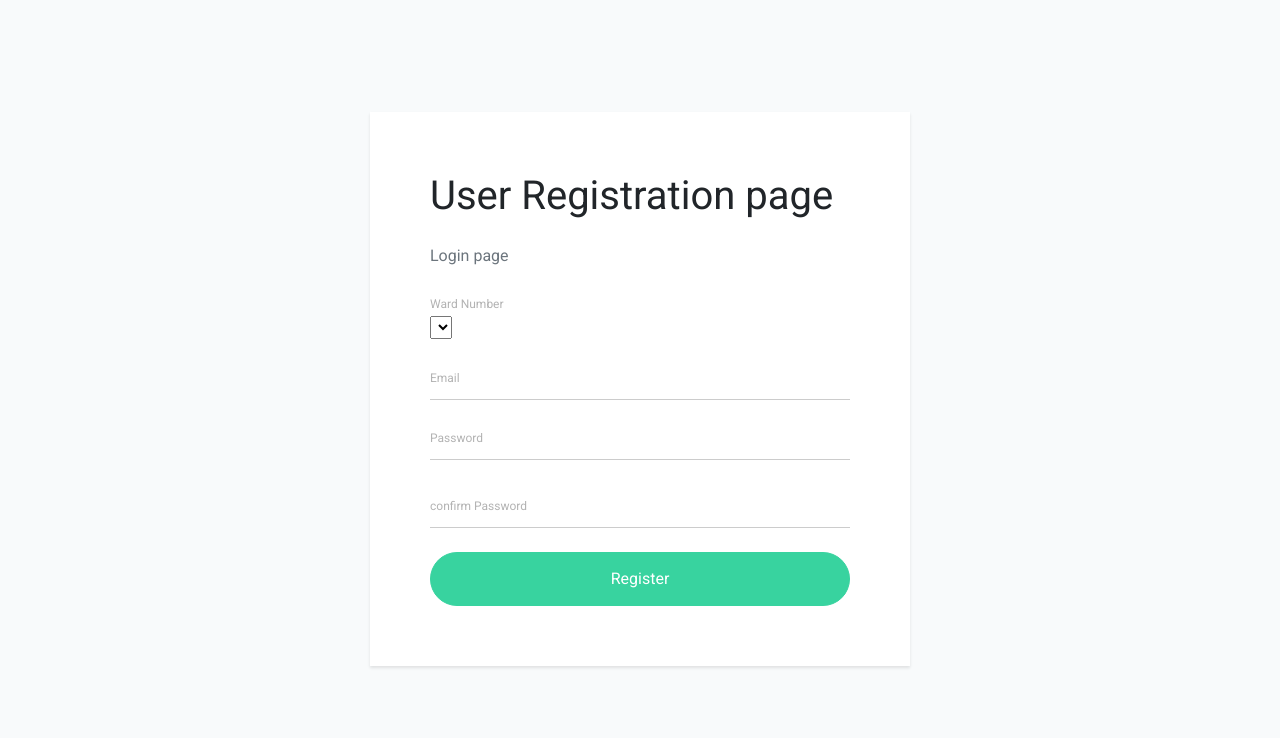
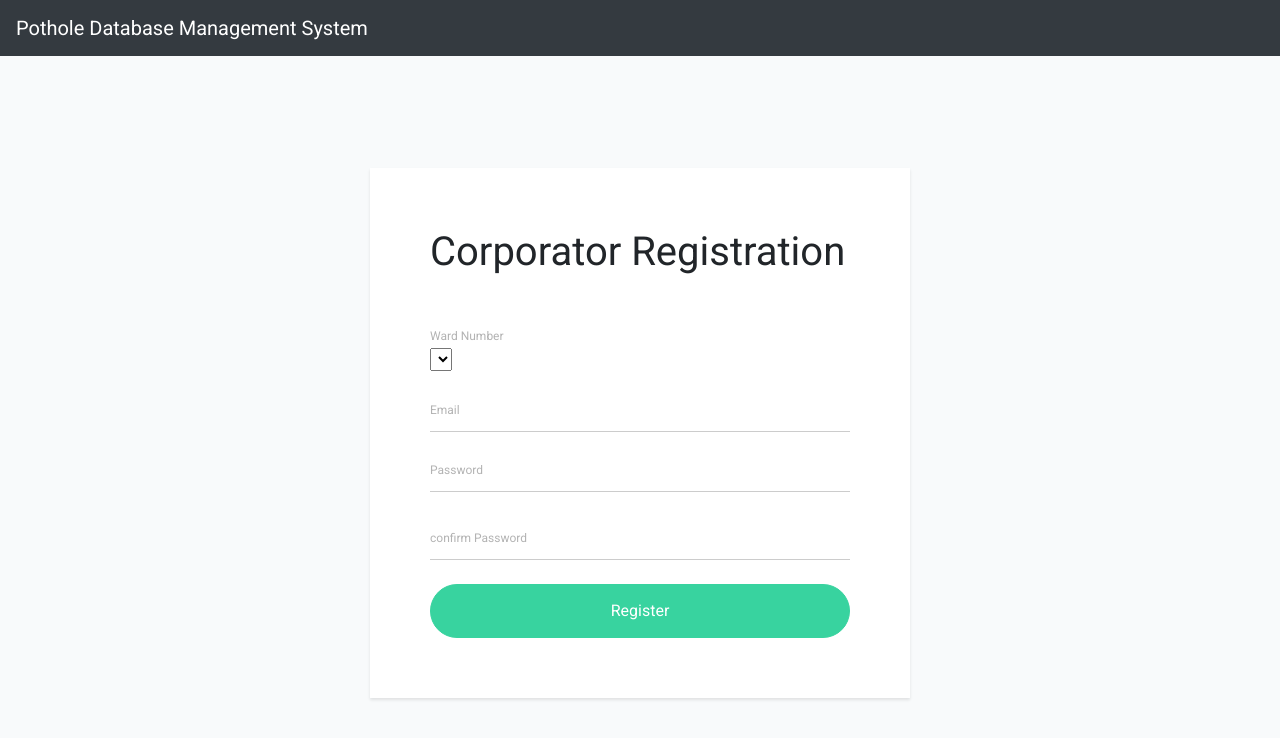
Before and after one commit to bjhari2/pothole, a Django app: page /corp_register in a window 1280 px wide. Shown: the top 738 px of the page. Before the commit the page ends 668 px from the top, so only its background shows below. Run offline with Django 3.2, Linux system fonts and the light colour scheme; data that the repository does not hold is empty; some libraries are stand-ins or nearby versions.

Commit message:
Made some changes

```diff
--- a/account/views.py
+++ b/account/views.py
@@ -32,7 +32,7 @@ def register(request):
 def corp_register(request):
     msg = None
     name = None
-    ward_list = Corporator.objects.all().exclude(ward_no__in=User.objects.all())
+    ward_list = Corporator.objects.all()
     if request.method == 'POST':
         form = CorpRegForm(request.POST)
         if form.is_valid():
--- a/account_corporator.sql
+++ b/account_corporator.sql
@@ -55,8 +55,8 @@ INSERT INTO `account_corporator` (`ward_no`, `name`) VALUES
 --
 -- Indexes for table `account_corporator`
 --
-ALTER TABLE `account_corporator`
-  ADD PRIMARY KEY (`ward_no`);
+-- ALTER TABLE `account_corporator`
+--   ADD PRIMARY KEY (`ward_no`);
 COMMIT;
 
 /*!40101 SET CHARACTER_SET_CLIENT=@OLD_CHARACTER_SET_CLIENT */;
--- a/templates/corporator.html
+++ b/templates/corporator.html
@@ -116,7 +116,7 @@
           <div class="col-md-12">
             <div class="form-block text-center" style="padding: 15px; border-radius: 15px;">
               <p class="m-2" style="text-align: center; font-size: larger; color: black;">Nothing to show here</p>
-              <p class="m-2" style="text-align: center;">There are no requests yet!</p>
+              <p class="m-2" style="text-align: center;">There are no pending requests yet!</p>
             </div>
           </div>
         </div>
@@ -136,7 +136,7 @@
           <div class="col-md-12">
             <div class="form-block text-center" style="padding: 15px 0 0 0; border-radius: 15px;">
               <p style="text-align: left; font-size: larger; color: black; margin-left: 15px;">
-                Potholes requests marked done in your ward:
+                Potholes requests marked done by contractors in your ward:
               </p>
               <table class="table table-dark table-striped" style="border-radius: 0 0 15px 15px;">
                 <thead>
@@ -177,7 +177,7 @@
           <div class="col-md-12">
             <div class="form-block text-center" style="padding: 15px; border-radius: 15px;">
               <p class="m-2" style="text-align: center; font-size: larger; color: black;">Nothing to show here</p>
-              <p class="m-2" style="text-align: center;">There are no requests yet!</p>
+              <p class="m-2" style="text-align: center;">Requests are yet to be serviced!</p>
             </div>
           </div>
         </div>
--- a/templates/corporator_register.html
+++ b/templates/corporator_register.html
@@ -22,6 +22,11 @@
 </head>
 
 <body>
+
+  <nav class="navbar navbar-dark bg-dark" style="color: white;">
+    <a class="navbar-brand">Pothole Database Management System</a>
+  </nav>
+
   <div class="content">
     <div class="container">
       <div class="row justify-content-center">
@@ -30,15 +35,15 @@
             <div class="col-md-12">
               <div class="form-block">
                 <div class="mb-4">
-                  <h1>User Registration page</h1>
+                  <h1>Corporator Registration</h1>
                 </div>
-                <span class="mb-0 text-muted">
+                <!-- <span class="mb-0 text-muted">
                   {% if msg %}
                   {{ msg | safe }}
                   {% else %}
                   Login page
                   {% endif %}
-                </span>
+                </span> -->
                 <form method="post">
                   {% csrf_token %}
 
--- a/templates/user.html
+++ b/templates/user.html
@@ -99,7 +99,7 @@
           <div class="col-md-12">
             <div class="form-block text-center" style="padding: 15px; border-radius: 15px;">
               <p class="m-2" style="text-align: center; font-size: larger; color: black;">Nothing to show here</p>
-              <p class="m-2" style="text-align: center;">You have not submitted any requests yet!</p>
+              <p class="m-2" style="text-align: center;">You have no pending requests!</p>
             </div>
           </div>
         </div>
@@ -160,7 +160,7 @@
           <div class="col-md-12">
             <div class="form-block text-center" style="padding: 15px; border-radius: 15px;">
               <p class="m-2" style="text-align: center; font-size: larger; color: black;">Nothing to show here</p>
-              <p class="m-2" style="text-align: center;">You have not submitted any requests yet!</p>
+              <p class="m-2" style="text-align: center;">Requests to be serviced yet!</p>
             </div>
           </div>
         </div>
```
Also changed, not shown: templates/register.html (+8 -3 lines), account/migrations/0001_initial.py (added), media/images/pothole1.jpeg (added), media/images/pothole1.jpg (added), media/images/pothole1_tNLdBvy.jpg (added), media/images/pothole2.jpeg (added), media/images/pothole2_noy2QXO.jpeg (added).
